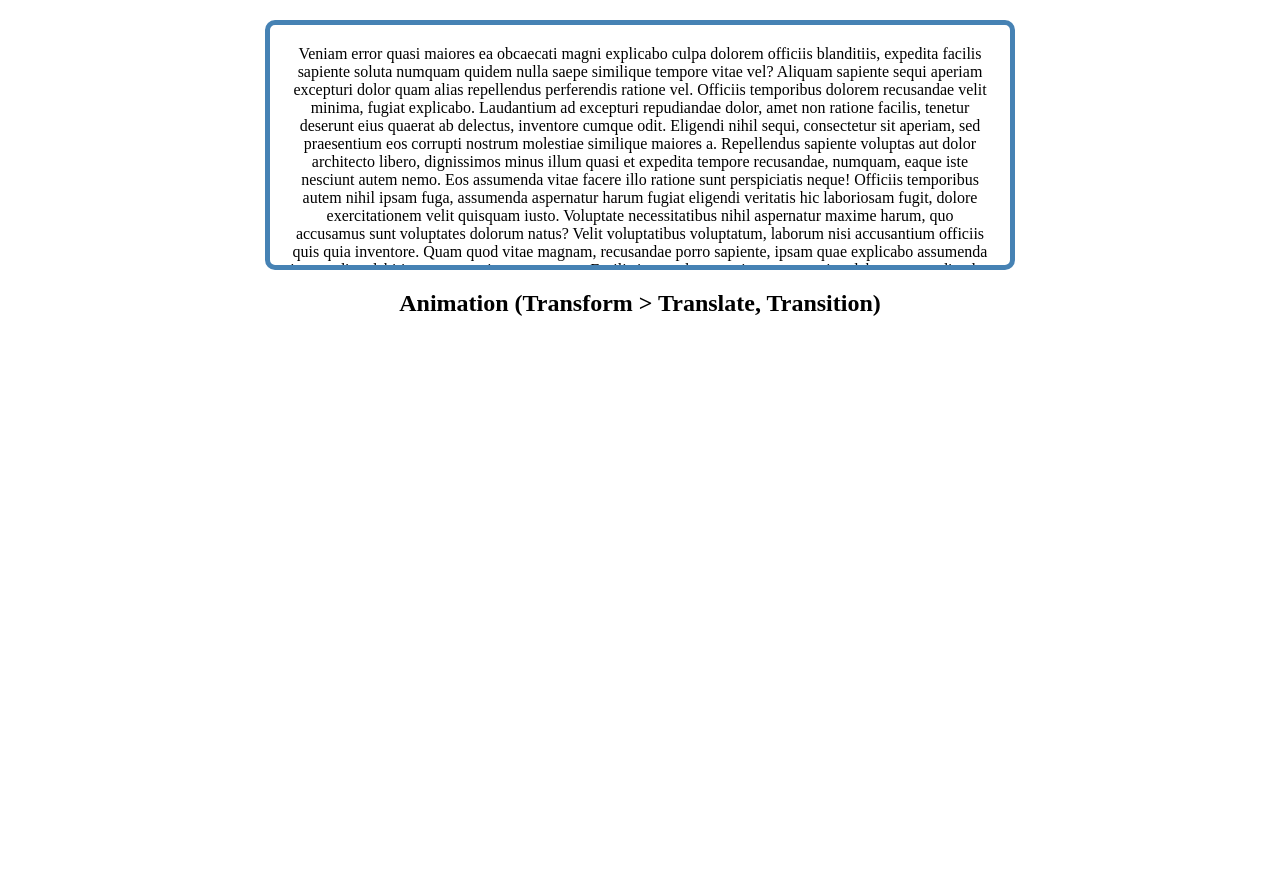
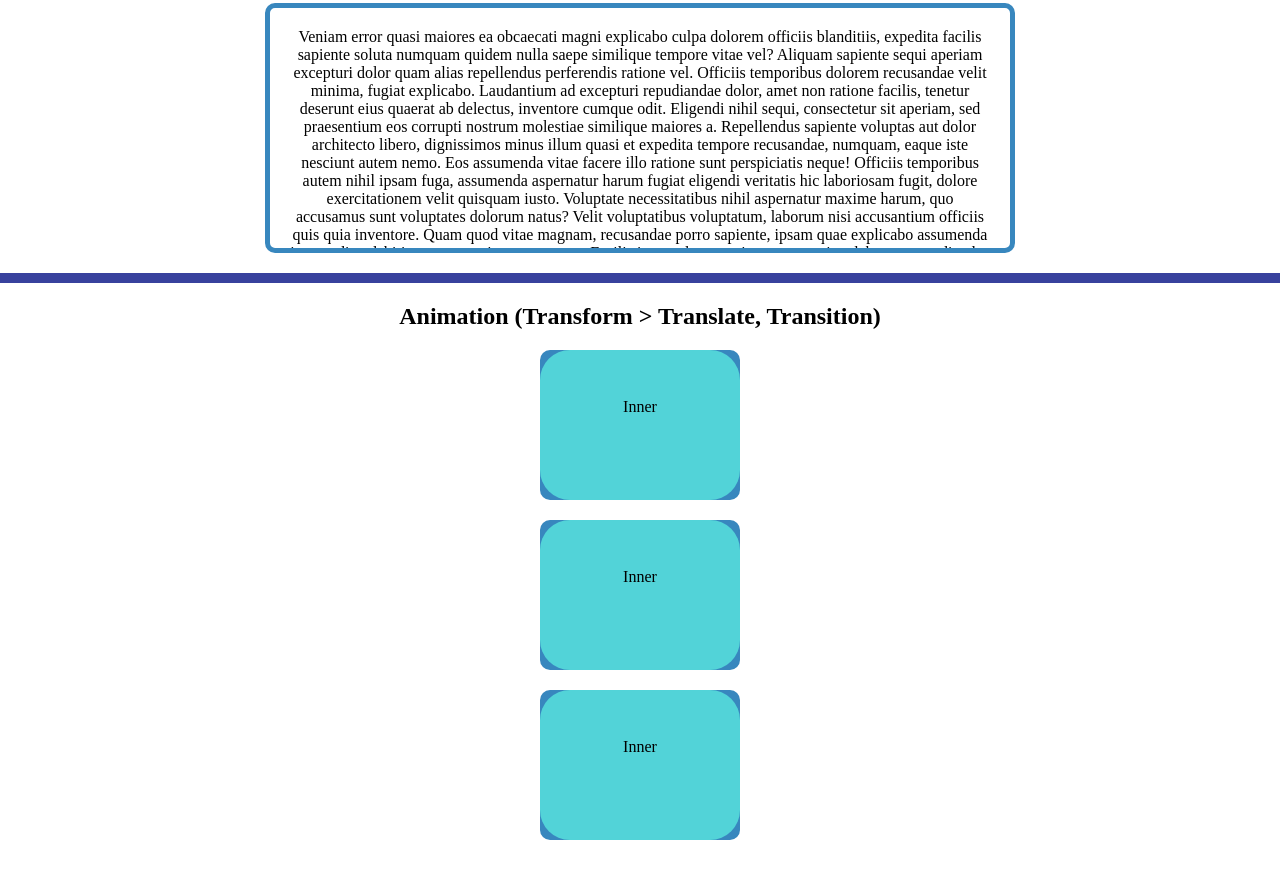
Before and after one commit to HironmoyRay/Exploring-CSS3, a plain HTML site: page index.html in a window 1280 px wide. Shown: the part 721-1600 px from the top of the page. Before the commit the page ends 1078 px from the top, so only its background shows below. Drawn offline with Linux system fonts and the light colour scheme.

Commit message:
Exploring Transition

```diff
--- a/index.html
+++ b/index.html
@@ -13,13 +13,13 @@
         <h1>Exploring CSS3</h1>
     </header>
     <main>
+        <hr>
         <h2>
             Over Flow
         </h2>
         <section class=" overflow">
             <div class="content description ellipse-container">
-                <h2>Text Overflow</h2>
-                <h3>Uses of Ellipse</h3>
+                <h3>Uses of Ellipse (Text Overflow)</h3>
                 <p title="Lorem, ipsum dolor sit amet consectetur
                 adipisicing elit. Rem praesentium in totam laboriosam nihil autem voluptatum alias." id="ellipse"
                     class="description  ellipse">Lorem, ipsum dolor sit amet consectetur adipisicing elit. Rem
@@ -83,9 +83,26 @@
             </div>
 
         </section>
+        <hr>
         <section class="animation">
             <h2>Animation (Transform > Translate, Transition)</h2>
-
+            <div class="box-container">
+                <div class="box outer-box">
+                    <div class="box inner-box">
+                        <p>Inner</p>
+                    </div>
+                </div>
+                <div class="box outer-box">
+                    <div class="box inner-box">
+                        <p>Inner</p>
+                    </div>
+                </div>
+                <div class="box outer-box">
+                    <div class="box inner-box">
+                        <p>Inner</p>
+                    </div>
+                </div>
+            </div>
         </section>
     </main>
 </body>
--- a/styles/style.css
+++ b/styles/style.css
@@ -1,4 +1,3 @@
-
 /* /////////////////////////////////////////////////////////////////////////// */
 /* Common Styles */
 /* /////////////////////////////////////////////////////////////////////////// */
@@ -11,7 +10,11 @@
   margin: 0 auto;
   padding: 20px;
   border-radius: 10px;
-  border: 5px solid steelblue;
+  border: 5px solid #3887be;
+}
+
+hr {
+  border: 5px solid #38419d;
 }
 
 /* /////////////////////////////////////////////////////////////////////////// */
@@ -19,7 +22,7 @@
 /* /////////////////////////////////////////////////////////////////////////// */
 #ellipse {
   width: 300px;
-  border: 3px solid tomato;
+  border: 3px solid #52d3d8;
 }
 .ellipse {
   white-space: nowrap;
@@ -40,3 +43,27 @@
 /* ////////////////////////////////////////////////////////////////////////// */
 /* Animation Section  */
 /* ////////////////////////////////////////////////////////////////////////// */
+.box {
+  width: 200px;
+  height: 150px;
+}
+.outer-box {
+  background-color: #3887be;
+  border-radius: 10px;
+  transition: transform 0.25s ease-in;
+}
+.inner-box {
+  margin: auto;
+  background-color: #52d3d8;
+  border-radius: 30px;
+  transition: transform 0.5s ease-in-out 0.25s;
+}
+.inner-box p {
+  padding: 3rem;
+}
+.inner-box:hover {
+  transform: translateX(300px) scale(1.5);
+}
+.outer-box:hover {
+  transform: scale(0.75);
+}
```
